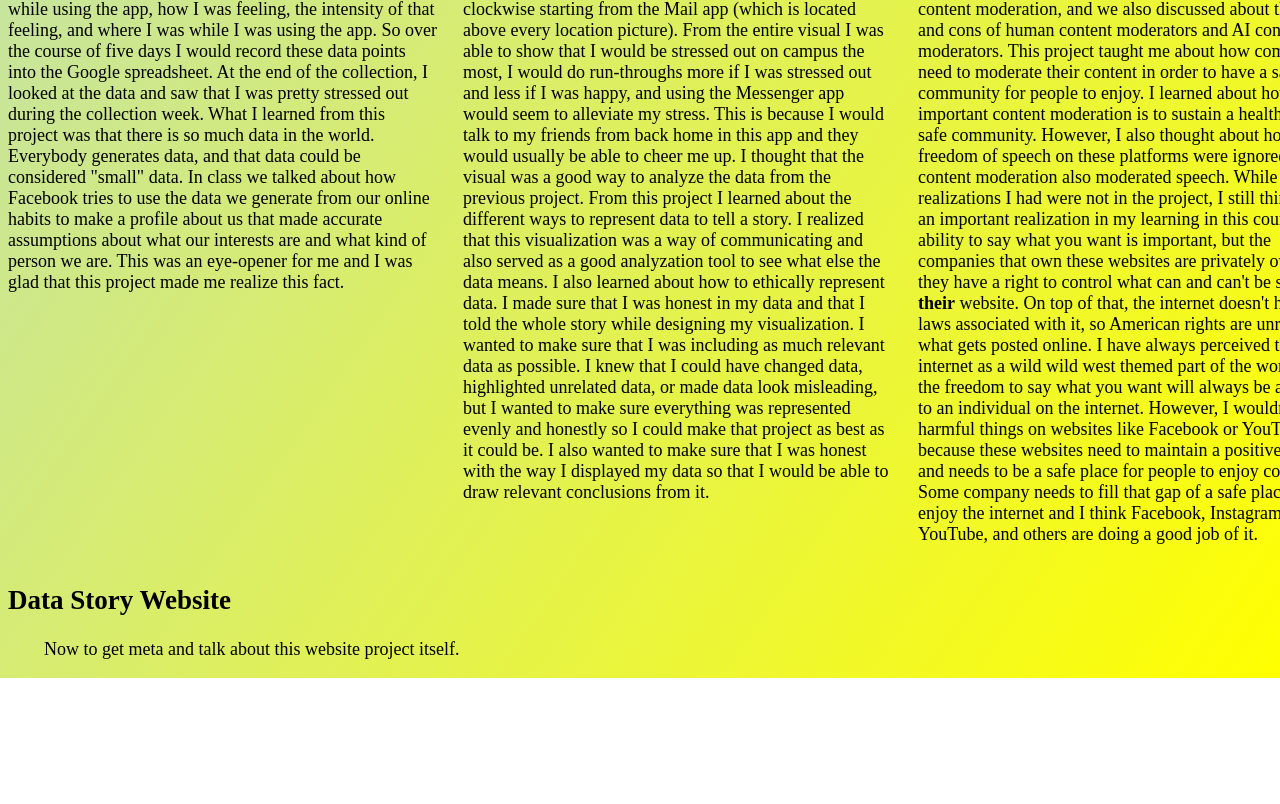
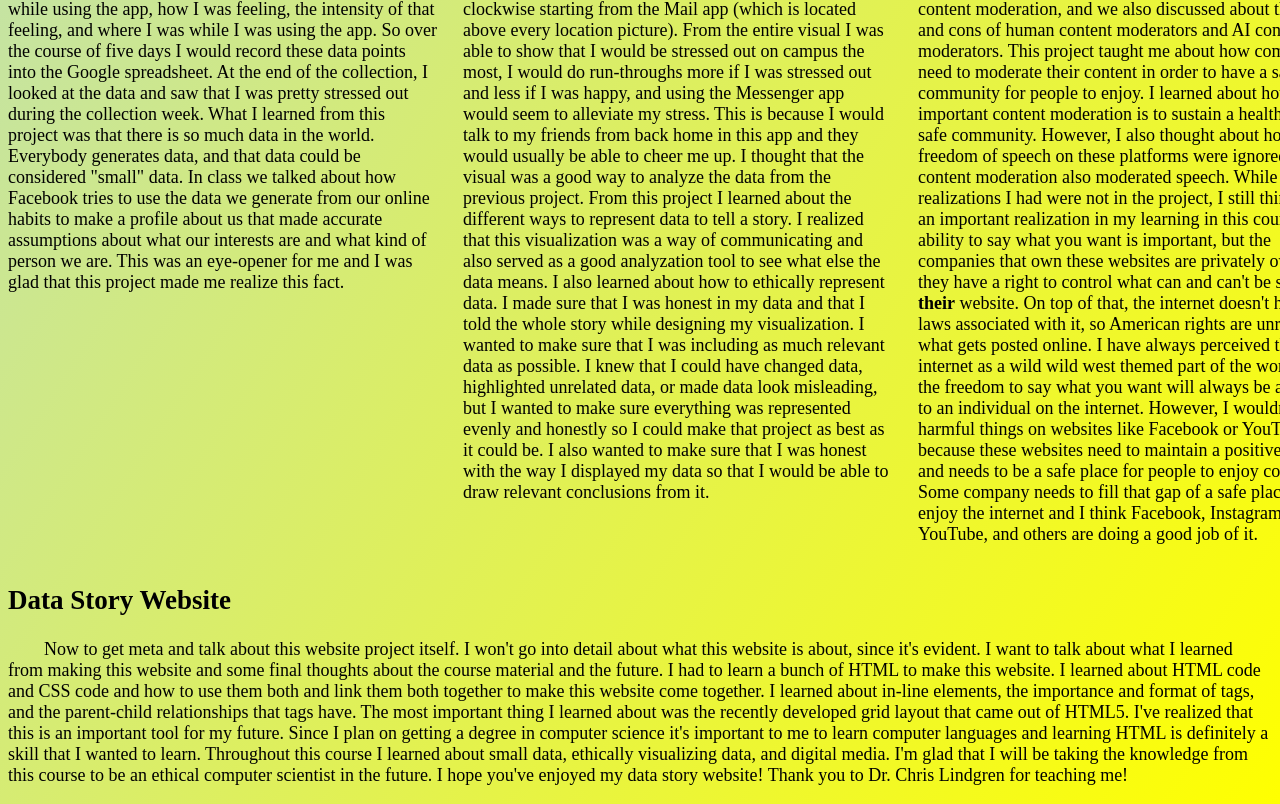
Before and after one commit to farinaa/farinaa-data-story, a plain HTML site: page index.html in a window 1280 px wide. Shown: the part 1161-1965 px from the top of the page. Before the commit the page ends 1839 px from the top, so only its background shows below. Drawn offline with Linux system fonts and the light colour scheme.

Commit message:
Added footer text and made final touches

```diff
--- a/assets/css/style.css
+++ b/assets/css/style.css
@@ -51,6 +51,18 @@ section#data-collection-title {
   margin: auto;
 }
 
+/* Place the data visualization title in the middle */
+section#data-visualization-title {
+  grid-column: 5 / 6;
+  margin: auto;
+}
+
+/* Place the explained video title on the right */
+section#explained-video-title {
+  grid-column: 8 / 9;
+  margin: auto;
+}
+
 /* Change size of data collection picture */
 img#data-collection {
   height: 200px;
@@ -62,12 +74,6 @@ section#data-collection-pic {
   grid-column: 2 / 3;
 }
 
-/* Place the data visualization title in the middle */
-section#data-visualization-title {
-  grid-column: 5 / 6;
-  margin: auto;
-}
-
 /* Change size of data visualization picture */
 img#data-visualization {
   height: 200px;
@@ -77,12 +83,6 @@ img#data-visualization {
 /* Place the data visualization picture in the middle */
 section#data-viz-pic {
   grid-column: 5 / 6;
-}
-
-/* Place the explained video title on the right */
-section#explained-video-title {
-  grid-column: 8 / 9;
-  margin: auto;
 }
 
 /* Change size of explained video thumbnail */
@@ -106,7 +106,7 @@ section#data-viz-text {
   grid-column: 4 / 7;
 }
 
-/* Place explained video text under explained video project */
+/* Place explained video text under explained video thumbnail */
 section#explained-video-text {
   grid-column: 7 / 10;
 }
--- a/index.html
+++ b/index.html
@@ -218,7 +218,23 @@
   <footer>
     <h2>Data Story Website</h2>
     <p style="text-indent: 2em">
-      Now to get meta and talk about this website project itself.
+      Now to get meta and talk about this website project itself. I won't go
+      into detail about what this website is about, since it's evident. I want
+      to talk about what I learned from making this website and some final
+      thoughts about the course material and the future. I had to learn a bunch
+      of HTML to make this website. I learned about HTML code and CSS code and
+      how to use them both and link them both together to make this website
+      come together. I learned about in-line elements, the importance and
+      format of tags, and the parent-child relationships that tags have. The
+      most important thing I learned about was the recently developed grid
+      layout that came out of HTML5. I've realized that this is an important
+      tool for my future. Since I plan on getting a degree in computer science
+      it's important to me to learn computer languages and learning HTML is
+      definitely a skill that I wanted to learn. Throughout this course I
+      learned about small data, ethically visualizing data, and digital media.
+      I'm glad that I will be taking the knowledge from this course to be an
+      ethical computer scientist in the future. I hope you've enjoyed my data
+      story website! Thank you to Dr. Chris Lindgren for teaching me!
     </p>
   </footer>
 </html>
```
